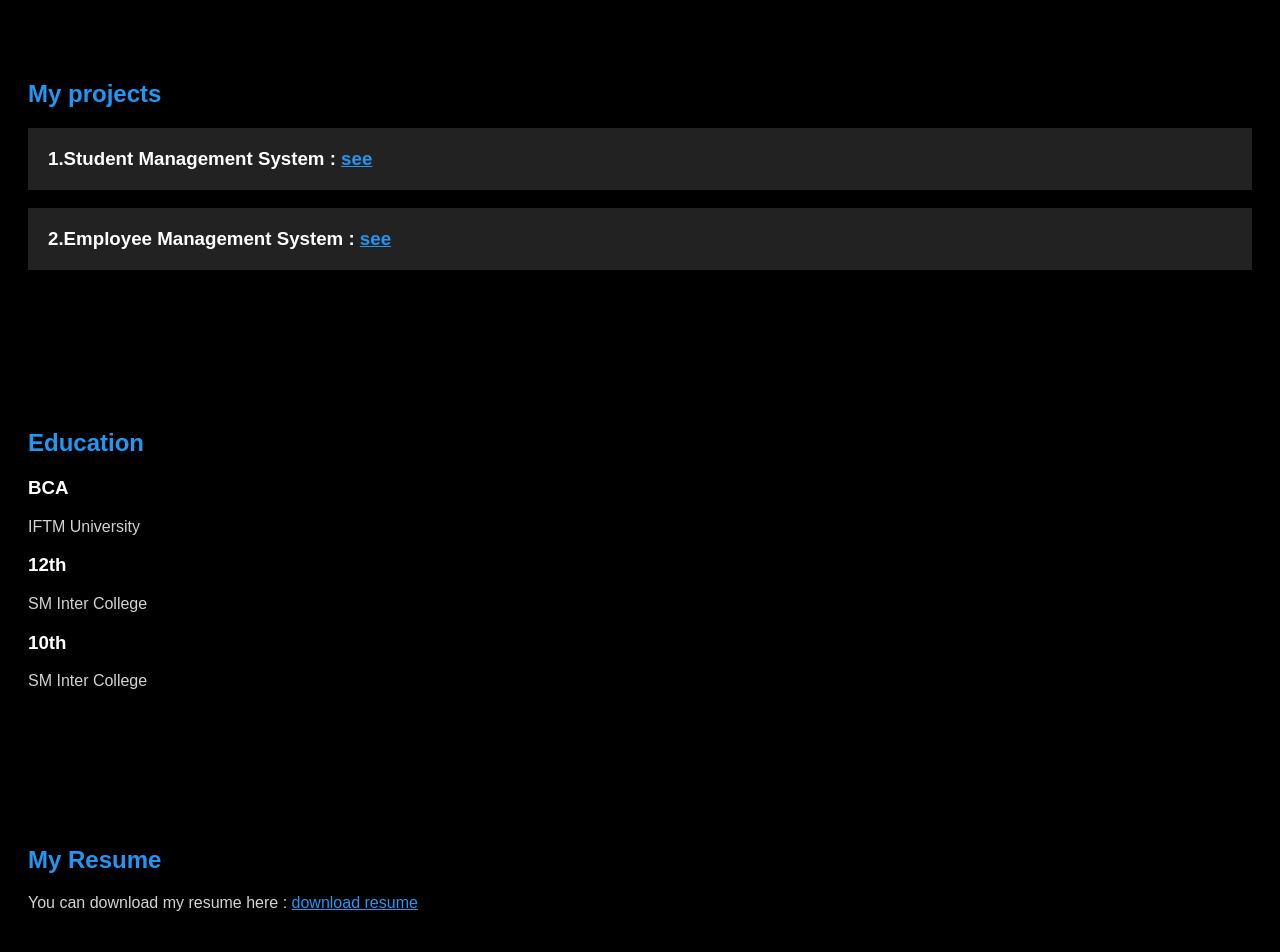
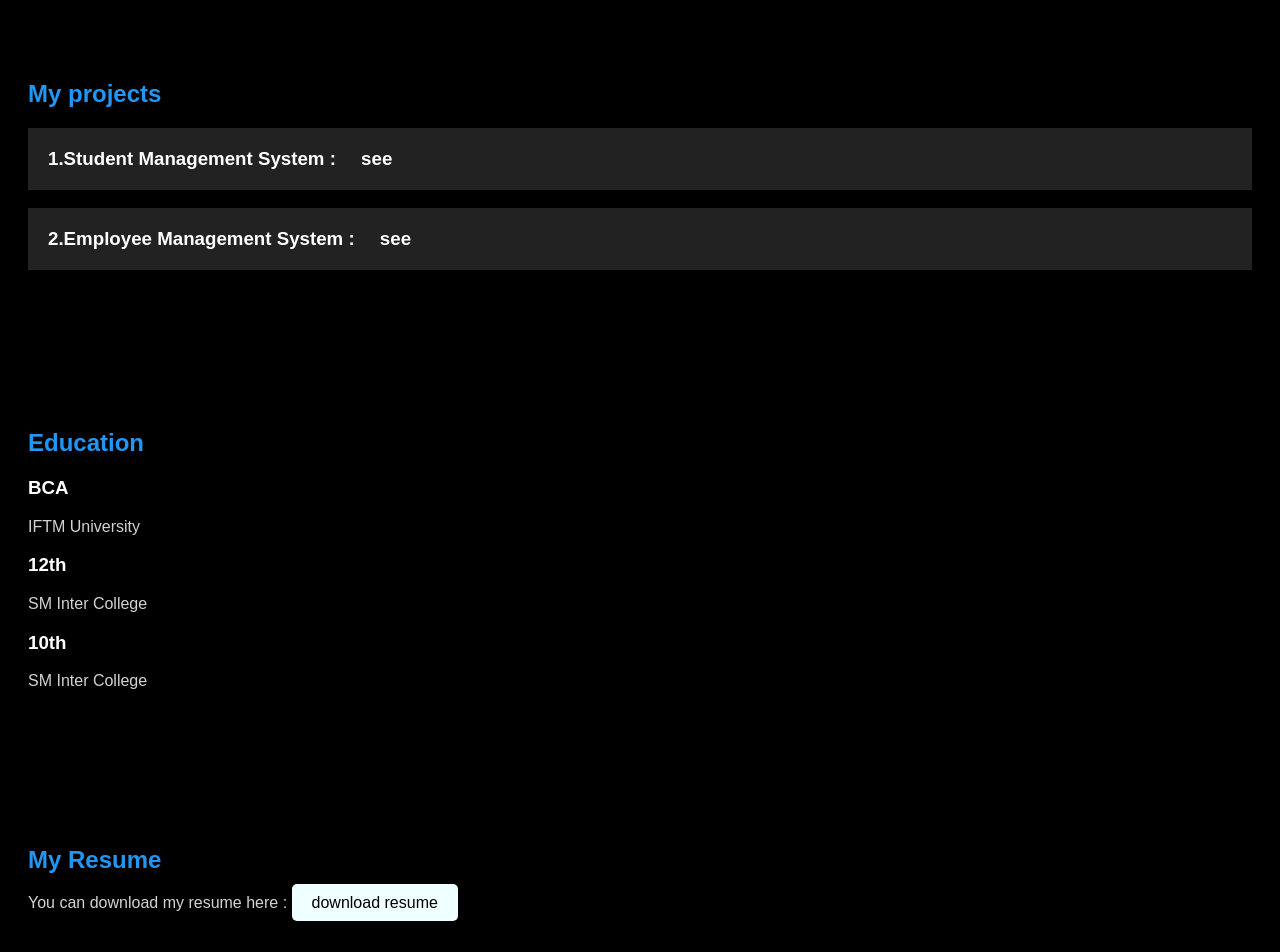
Before and after one commit to LuckySharma36/my-firstProject, a plain HTML site: page index.html in a window 1280 px wide. Shown: the part 1580-2532 px from the top of the page. Drawn offline with Linux system fonts and the light colour scheme.

Commit message:
Enhance link and button styles in sections
Added styles for links and buttons in sections.

```diff
--- a/style.css
+++ b/style.css
@@ -19,6 +19,15 @@ nav a{
     margin: 10px;
 }
 
+section a{
+    display: inline;
+    padding: 10px 20px;
+    background-color: #2196f3;
+    color : white;
+    text-decoration: none;
+    border-radius: 5px;
+}
+
 #Home {
     padding: 100px 20px;
     text-align: center;
@@ -34,6 +43,16 @@ nav a{
 
 #Home p{
     color: gray;
+}
+
+#projects h3 a{
+    color: white;
+    background-color: #222;
+}
+
+#Resume p a{
+    background-color:azure;
+    color: black;
 }
 
 button {
@@ -75,9 +94,7 @@ section p{
     color: #2196f3;
 }
 
-section a{
-    color:#2196f3;
-}
+
 
 section a:hover{
     color: white;
```
